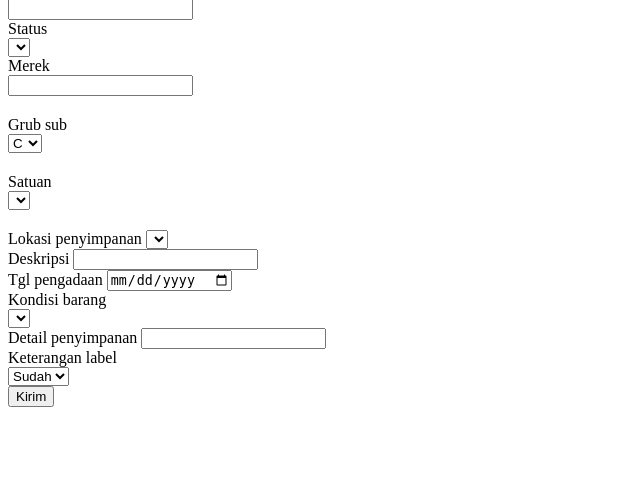
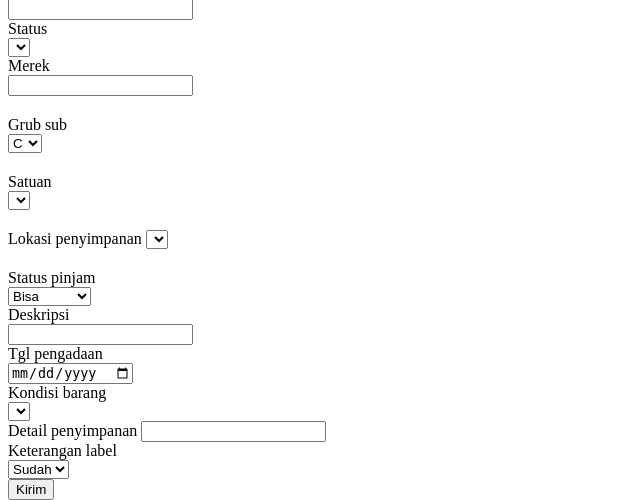
Before and after one commit to TUBES-CA2024/Sistem-Inventori-Barang, a PHP site: page /inventori/views/Beranda/index.php in a window 1280 px wide. Shown: the part 1167-1667 px from the top of the page, without its empty margins (0-640 px from the left). Before the commit the page ends 1574 px from the top, so only its background shows below. Run offline with PHP 8.4, Linux system fonts and the light colour scheme; the template is opened without the code that fills it, so the values that code supplies are empty; some libraries are stand-ins or nearby versions.

Commit message:
tambah barang

```diff
--- a/app/views/Beranda/index.php
+++ b/app/views/Beranda/index.php
@@ -197,14 +197,24 @@
                         <?php } ?>
                         </select>
                     </div>
+                    <div class="status_pinjam">
+                      <label for="status_pinjam">Status pinjam</label>
+                      <br>
+                      <select name="status_pinjam" id="status_pinjam">
+                        <option value="bisa">Bisa</option>
+                        <option value="tidak bisa">Tidak bisa</option>
+                      </select>
+                    </div>
                   </div>
                   <div class="input-kanan">
                     <div class="deskripsi">
                       <label for="deskripsi">Deskripsi</label>
+                      <br>
                       <input type="text" name="deskripsi" id="deskripsi">
                     </div>
                     <div class="tgl_pengadaan">
                       <label for="tgl_pengadaan">Tgl pengadaan</label>
+                      <br>
                       <input type="date" name="tgl_pengadaan" id="tgl_pengadaaan" required>
                     </div>
                     <div class="kondisi_barang">
--- a/public/css/style.css
+++ b/public/css/style.css
@@ -537,8 +537,3 @@ i {
   flex-direction: column;
   gap: 20px;
 }
-
-.body-beranda input,
-.body-beranda select {
-  padding: 15px;
-}
```
